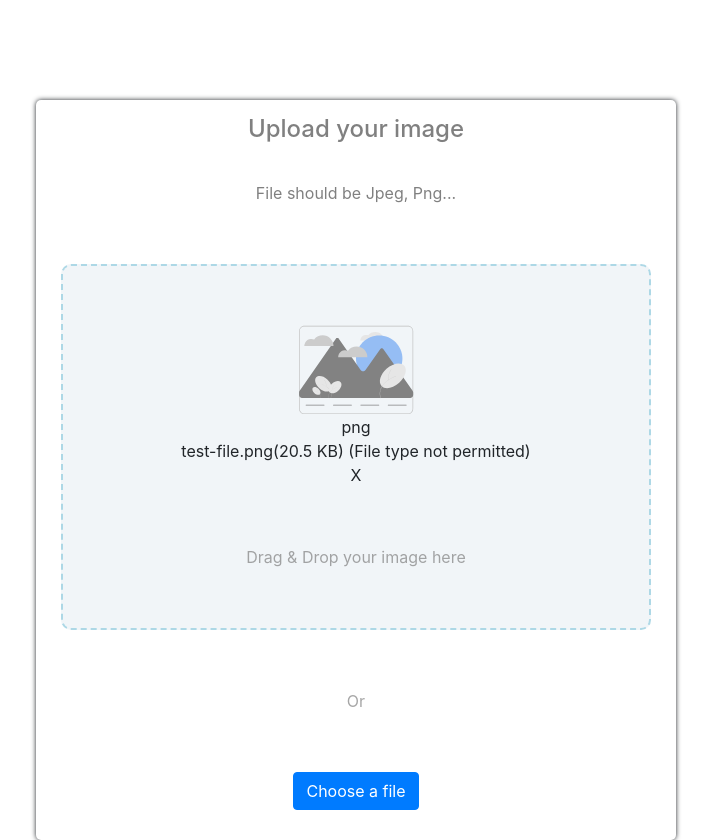
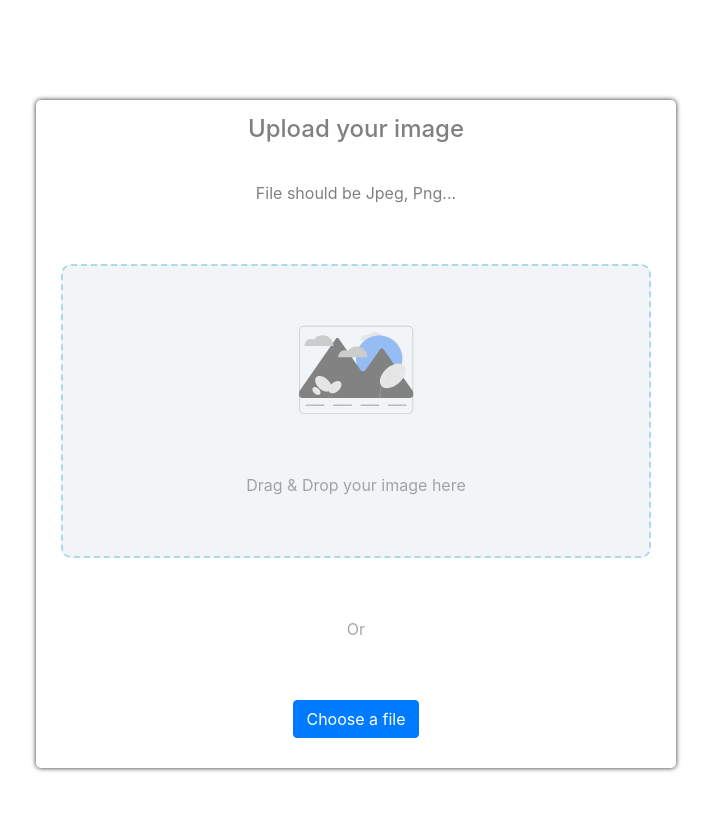
Before and after one commit to jcovington16/image-uploader, a React (Create React App) app in the folder image-uploader/: page / in a window 1280 px wide. Shown: the whole page, without its empty margins (334-1045 px from the left). After the commit the page ends 800 px from the top, so only its background shows below. Built offline with nearby package versions, Linux system fonts and the light colour scheme; what webfontloader would draw is missing.

Commit message:
I am able to drag multiple items on to the screen and delete them as needed.

```diff
--- a/image-uploader/src/DropDrag.js
+++ b/image-uploader/src/DropDrag.js
@@ -1,10 +1,23 @@
-import React, { useState } from "react";
+import React, { useState, useEffect } from "react";
 import Background from "./Background";
 import "../../../image-uploader/image.svg";
 
 function DropDrag() {
   const [selectedFiles, setSelectedFiles] = useState([]);
   const [errorMessage, setErrorMessage] = useState("");
+  const [validFiles, setValidFiles] = useState([]);
+
+  useEffect(() => {
+    let filteredArray = selectedFiles.reduce((file, current) => {
+      const x = file.find((item) => item.name === current.name);
+      if (!x) {
+        return file.concat([current]);
+      } else {
+        return file;
+      }
+    }, []);
+    setValidFiles([...filteredArray]);
+  }, [selectedFiles]);
 
   const dragOver = (e) => {
     e.preventDefault();
@@ -22,18 +35,19 @@ function DropDrag() {
     e.preventDefault();
     const files = e.dataTransfer.files;
     if (files.length) {
-      handlesFiles(files);
+      handleFiles(files);
     }
   };
 
-  const handlesFiles = (files) => {
+  const handleFiles = (files) => {
     for (let i = 0; i < files.length; i++) {
       if (validateFile(files[i])) {
         // add to an array so we can display the name of the file
+        setSelectedFiles((prevArray) => [...prevArray, files[i]]);
       } else {
         // add a new property called invalid
         files[i]["invalid"] = true;
-        // add to the same array to display name of file
+        // add to the same array so we can display the name of the file
         setSelectedFiles((prevArray) => [...prevArray, files[i]]);
         // set error message
         setErrorMessage("File type not permitted");
@@ -48,15 +62,41 @@ function DropDrag() {
       "image/png",
       "image/gif",
       "image/x-icon",
-      "text/doc",
-      "text/docx",
-      "text/txt",
     ];
     if (validTypes.indexOf(file.type) === -1) {
       return false;
     }
     return true;
   };
+
+  const fileSize = (size) => {
+    if (size === 0) return "0 Bytes";
+    const k = 1024;
+    const sizes = ["Bytes", "KB", "MB", "GB", "TB"];
+    const i = Math.floor(Math.log(size) / Math.log(k));
+    return parseFloat((size / Math.pow(k, i)).toFixed(2)) + " " + sizes[i];
+  };
+
+  const fileType = (fileName) => {
+    return (
+      fileName.substring(fileName.lastIndexOf(".") + 1, fileName.length) ||
+      fileName
+    );
+  };
+
+  const removeFile = (name) => {
+    // find the index of the item
+    // remove the item from array
+
+    const validFileIndex = validFiles.findIndex(e => e.name === name);
+    validFiles.splice(validFileIndex, 1);
+    // update validFiles array
+    setValidFiles([...validFiles]);
+    const selectedFileIndex = selectedFiles.findIndex(e => e.name === name);
+    selectedFiles.splice(selectedFileIndex, 1);
+    // update selectedFiles array
+    setSelectedFiles([...selectedFiles]);
+  }
 
   return (
     <div className="container">
@@ -68,23 +108,30 @@ function DropDrag() {
         onDrop={fileDrop}
       >
         <Background />
-        <div className="drop__display">
-          <div className="drop__status">
+      </div>
+      <div className="drop__display">
+        {validFiles.map((data, i) => (
+          <div className="drop__status" key={i}>
             <div>
-              <div className="drop__filelogo"></div>
-              <div className="drop__filetype">png</div>
-              <span className="drop__filename">test-file.png</span>
-              <span className="drop__filesize">(20.5 KB)</span>{" "}
-              {
-                <span className="drop__fileError">
-                  (File type not permitted)
-                </span>
-              }
+              <div className="logo"></div>
+              <div className="drop__filetype">{fileType(data.name)}</div>
+              <span
+                className={`drop__filename ${
+                  data.invalid ? "drop__fileError" : ""
+                }`}
+              >
+                {data.name}
+              </span>
+              <span className="drop__filesize">{fileSize(data.size)}</span>
+              {data.invalid && (
+                <span className="drop__fileErrorMessage">{errorMessage}</span>
+              )}
             </div>
-            <div className="drop__fileremove">X</div>
+            <div className="drop__fileremove" onClick={() => removeFile(data.name)}>x</div>
           </div>
-        </div>
+        ))}
       </div>
+      <div className="drop__modal"></div>
     </div>
   );
 }
```
